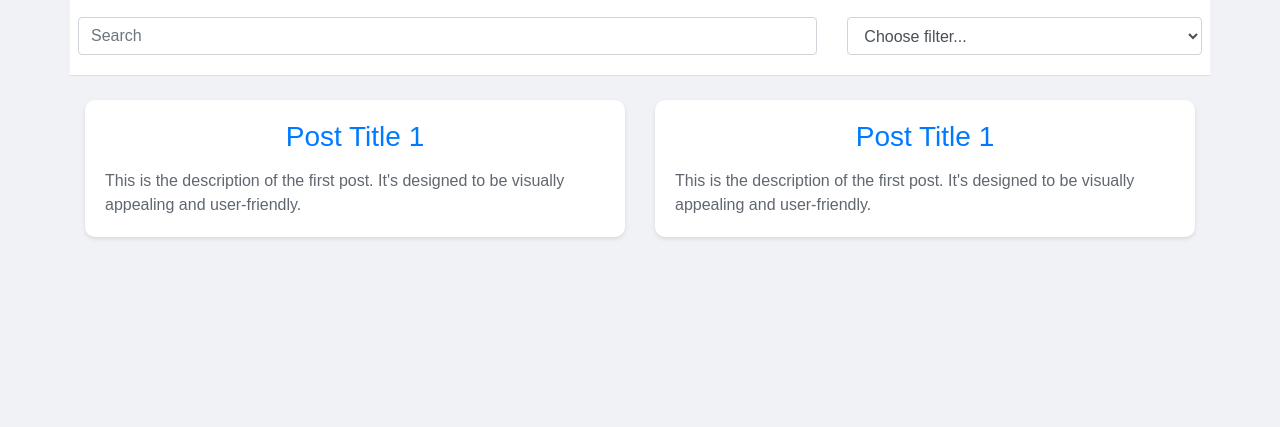
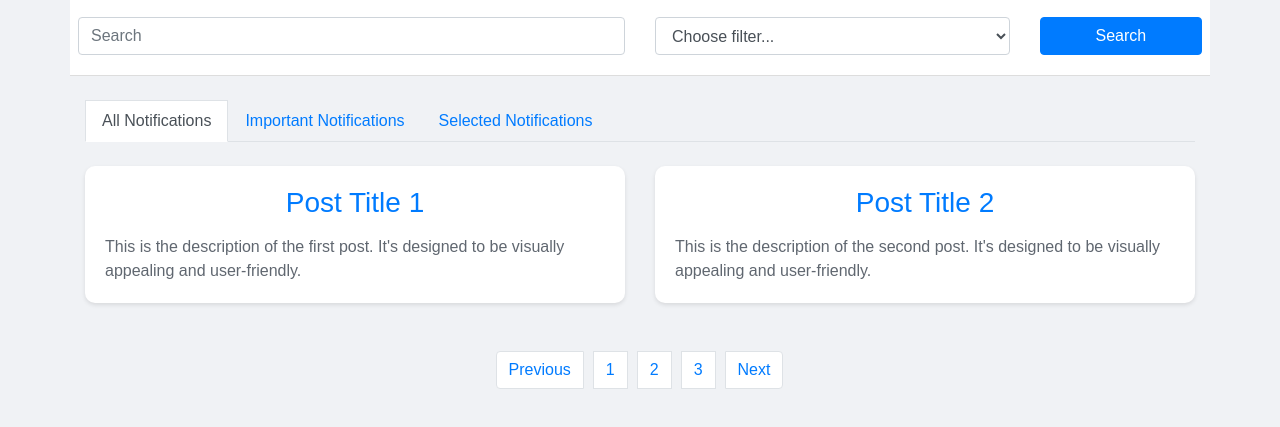
Before and after one commit to nymul-islam-moon/Notify-Html, a plain HTML site: page index.html in a window 1280 px wide. Shown: the part 65-492 px from the top of the page. Drawn offline with nearby package versions, Linux system fonts and the light colour scheme; a web font is replaced by a local one.

Commit message:
tab added

```diff
--- a/css/style.css
+++ b/css/style.css
@@ -6,30 +6,37 @@ body {
     place-items: center;
     background-color: #f0f2f5;
 }
+
 .navbar-custom {
     padding: 0.7rem 1rem;
 }
+
 .navbar-custom .navbar-brand {
     color: white;
 }
+
 .navbar-custom .dropdown .btn {
     color: #ffffff;
     background: transparent;
     border: none;
     font-size: 16px;
 }
+
 .navbar-custom .dropdown .dropdown-menu {
     right: 0;
     left: auto;
 }
+
 .navbar-custom .dropdown .dropdown-menu a {
     color: #0069d9;
 }
+
 .search-section {
     padding: 20px 0;
     background-color: white;
     border-bottom: 1px solid #ddd;
 }
+
 .post-card {
     background-color: white;
     border: none;
@@ -38,21 +45,25 @@ body {
     margin-bottom: 20px;
     transition: transform .2s; /* Animation */
 }
+
 .post-card:hover {
     transform: scale(1.02); /* Slightly enlarge the card on hover */
     background-image: radial-gradient(#E3E3D2,#B0B096);
+}
 
-}
 .post-card img {
     border-top-left-radius: 10px;
     border-top-right-radius: 10px;
 }
+
 .post-card .card-body {
     padding: 20px;
 }
+
 .post-card .card-title {
     margin-bottom: 15px;
 }
+
 .post-card .card-text {
     color: #606770;
 }
@@ -71,23 +82,26 @@ body {
     border-radius: 10px;
     box-shadow: 0 4px 8px rgba(0,0,0,0.1);
 }
+
 .login-container h2 {
     margin-bottom: 20px;
 }
+
 .login-container .form-control {
     margin-bottom: 15px;
 }
+
 .login-container .btn-primary {
     width: 100%;
 }
+
 .login-container img {
     max-width: 100px;
     margin-bottom: 20px;
     margin-left: 8rem;
 }
 
-/* registration css */
-
+/* Registration CSS */
 .registration-container {
     max-width: 500px;
     margin-inline: auto;
@@ -98,16 +112,79 @@ body {
     box-shadow: 0 4px 8px rgba(0,0,0,0.1);
     text-align: center;
 }
+
 .registration-container h2 {
     margin-bottom: 20px;
 }
+
 .registration-container .form-control {
     margin-bottom: 15px;
 }
+
 .registration-container .btn-primary {
     width: 100%;
 }
+
 .registration-container img {
     max-width: 100px;
     margin-bottom: 20px;
 }
+
+/* Pagination styling */
+.pagination {
+    display: flex;
+    justify-content: center;
+    padding-left: 0;
+    list-style: none;
+    border-radius: 0.25rem;
+}
+
+.pagination .page-item {
+    margin: 0 5px;
+}
+
+.pagination .page-item .page-link {
+    position: relative;
+    display: block;
+    padding: 0.5rem 0.75rem;
+    margin-left: -1px;
+    line-height: 1.25;
+    color: #007bff;
+    background-color: #fff;
+    border: 1px solid #dee2e6;
+}
+
+.pagination .page-item .page-link:hover {
+    color: #0056b3;
+    text-decoration: none;
+    background-color: #e9ecef;
+    border-color: #dee2e6;
+}
+
+.pagination .page-item.active .page-link {
+    z-index: 1;
+    color: #fff;
+    background-color: #007bff;
+    border-color: #007bff;
+}
+
+/* Tabs Styling */
+.nav-tabs {
+    margin-bottom: 20px;
+}
+
+.nav-tabs .nav-link {
+    border: 1px solid transparent;
+    border-radius: 0;
+    color: #007bff;
+}
+
+.nav-tabs .nav-link:hover {
+    border-color: #e9ecef #e9ecef #dee2e6;
+}
+
+.nav-tabs .nav-link.active {
+    color: #495057;
+    background-color: #fff;
+    border-color: #dee2e6 #dee2e6 #fff;
+}
--- a/index.html
+++ b/index.html
@@ -28,10 +28,10 @@
 
 <div class="container search-section">
     <div class="row justify-content-center px-2">
-        <div class="col-md-8">
+        <div class="col-md-6 mb-2 mb-md-0">
             <input class="form-control" type="search" placeholder="Search" aria-label="Search">
         </div>
-        <div class="col-md-4">
+        <div class="col-md-4 mb-2 mb-md-0">
             <select class="form-control">
                 <option selected>Choose filter...</option>
                 <option>Filter 1</option>
@@ -39,15 +39,44 @@
                 <option>Filter 3</option>
             </select>
         </div>
+        <div class="col-md-2">
+            <button class="btn btn-primary w-100">Search</button>
+        </div>
     </div>
 </div>
+
+<!-- New Tab Section Start -->
+<div class="container mt-4">
+    <ul class="nav nav-tabs" id="notificationTabs" role="tablist">
+        <li class="nav-item">
+            <a class="nav-link active" id="all-tab" data-toggle="tab" href="#all" role="tab" aria-controls="all" aria-selected="true">All Notifications</a>
+        </li>
+        <li class="nav-item">
+            <a class="nav-link" id="important-tab" data-toggle="tab" href="#important" role="tab" aria-controls="important" aria-selected="false">Important Notifications</a>
+        </li>
+        <li class="nav-item">
+            <a class="nav-link" id="selected-tab" data-toggle="tab" href="#selected" role="tab" aria-controls="selected" aria-selected="false">Selected Notifications</a>
+        </li>
+    </ul>
+    <div class="tab-content" id="notificationTabsContent">
+        <div class="tab-pane fade show active" id="all" role="tabpanel" aria-labelledby="all-tab">
+            <!-- All Notifications Content -->
+        </div>
+        <div class="tab-pane fade" id="important" role="tabpanel" aria-labelledby="important-tab">
+            <!-- Important Notifications Content -->
+        </div>
+        <div class="tab-pane fade" id="selected" role="tabpanel" aria-labelledby="selected-tab">
+            <!-- Selected Notifications Content -->
+        </div>
+    </div>
+</div>
+<!-- New Tab Section End -->
 
 <div class="container mt-4">
     <div class="row">
         <!-- Posts start here -->
         <div class="col-md-6">
             <div class="post-card card mb-4">
-<!--                <img src="path/to/image.jpg" class="card-img-top" alt="...">-->
                 <div class="card-body">
                     <h3 class="card-title text-center"><a href="show.html" class="text-decoration-none paper"> Post Title 1 </a></h3>
                     <p class="card-text paper">This is the description of the first post. It's designed to be visually appealing and user-friendly.</p>
@@ -57,15 +86,27 @@
 
         <div class="col-md-6">
             <div class="post-card card mb-4">
-                <!--                <img src="path/to/image.jpg" class="card-img-top" alt="...">-->
                 <div class="card-body">
-                    <h3 class="card-title text-center"><a href="show.html" class="text-decoration-none paper"> Post Title 1 </a></h3>
-                    <p class="card-text paper">This is the description of the first post. It's designed to be visually appealing and user-friendly.</p>
+                    <h3 class="card-title text-center"><a href="show.html" class="text-decoration-none paper"> Post Title 2 </a></h3>
+                    <p class="card-text paper">This is the description of the second post. It's designed to be visually appealing and user-friendly.</p>
                 </div>
             </div>
         </div>
         <!-- Add more posts here -->
     </div>
+    <!-- Pagination controls start here -->
+    <div class="row justify-content-center mt-4">
+        <nav aria-label="Page navigation">
+            <ul class="pagination">
+                <li class="page-item"><a class="page-link" href="#">Previous</a></li>
+                <li class="page-item"><a class="page-link" href="#">1</a></li>
+                <li class="page-item"><a class="page-link" href="#">2</a></li>
+                <li class="page-item"><a class="page-link" href="#">3</a></li>
+                <li class="page-item"><a class="page-link" href="#">Next</a></li>
+            </ul>
+        </nav>
+    </div>
+    <!-- Pagination controls end here -->
 </div>
 
 <script src="https://code.jquery.com/jquery-3.5.1.slim.min.js"></script>
```
